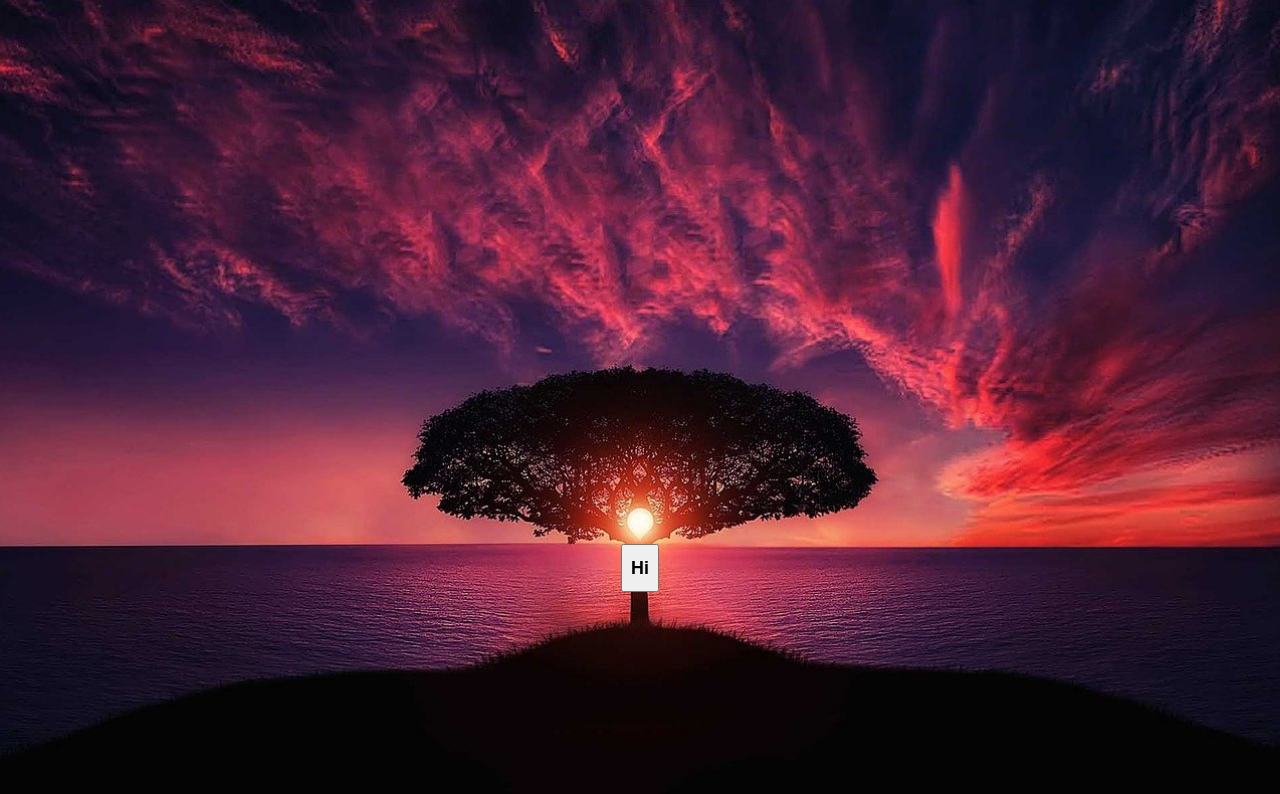
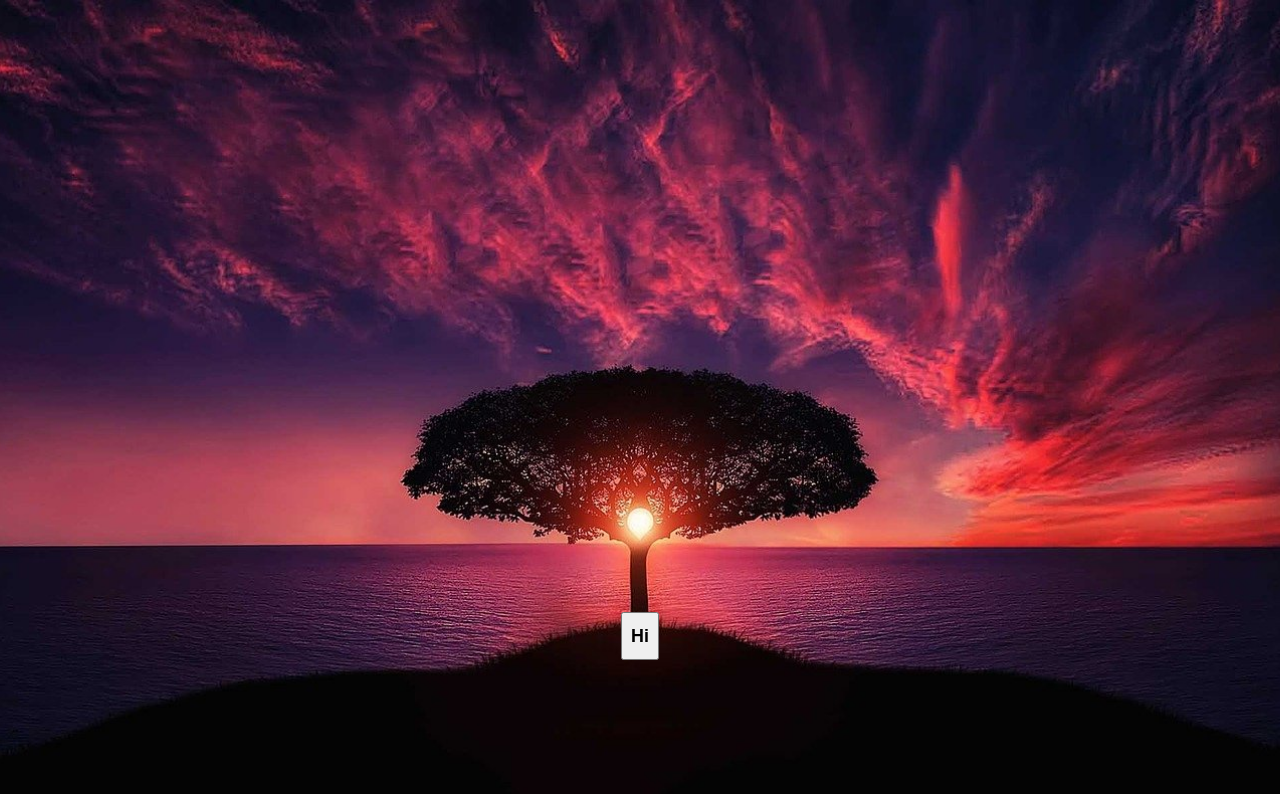
Before and after one commit to emmanuelkamala/image-tree, a React (Create React App) app: page / in a window 1280 px wide. Shown: the top 794 px of the page. Built offline with nearby package versions, Linux system fonts and the light colour scheme.

Commit message:
Add media query

```diff
--- a/src/app.css
+++ b/src/app.css
@@ -18,14 +18,74 @@
   height: 6vh;
 }
 
-@media screen and (max-width: 550px) {
+@media screen and (min-width: 550px) {
   .button {
-    top: 63.7%;
+    top: 63%;
   }
 }
 
-@media screen and (max-width: 700px) {
+@media screen and (min-width: 600px) and (min-width: 620px) {
+  .button {
+    top: 63.5%;
+  }
+}
+
+@media screen and (min-width: 625px) and (min-width: 650px) {
   .button {
     top: 64%;
   }
 }
+
+@media screen and (min-width: 655px) and (min-width: 700px) {
+  .button {
+    top: 66.5%;
+  }
+}
+
+@media screen and (min-width: 700px) and (min-width: 750px) {
+  .button {
+    top: 67.5%;
+  }
+}
+
+@media screen and (min-width: 755px) and (min-width: 800px) {
+  .button {
+    top: 68%;
+  }
+}
+
+@media screen and (min-width: 805px) and (min-width: 850px) {
+  .button {
+    top: 69%;
+  }
+}
+
+@media screen and (min-width: 855px) and (min-width: 900px) {
+  .button {
+    top: 71%;
+  }
+}
+
+@media screen and (min-width: 905px) and (min-width: 950px) {
+  .button {
+    top: 72%;
+  }
+}
+
+@media screen and (min-width: 955px) and (min-width: 1000px) {
+  .button {
+    top: 73%;
+  }
+}
+
+@media screen and (min-width: 1005px) and (min-width: 1050px) {
+  .button {
+    top: 76%;
+  }
+}
+
+@media screen and (min-width: 1055px) and (min-width: 1100px) {
+  .button {
+    top: 76.5%;
+  }
+}
```
